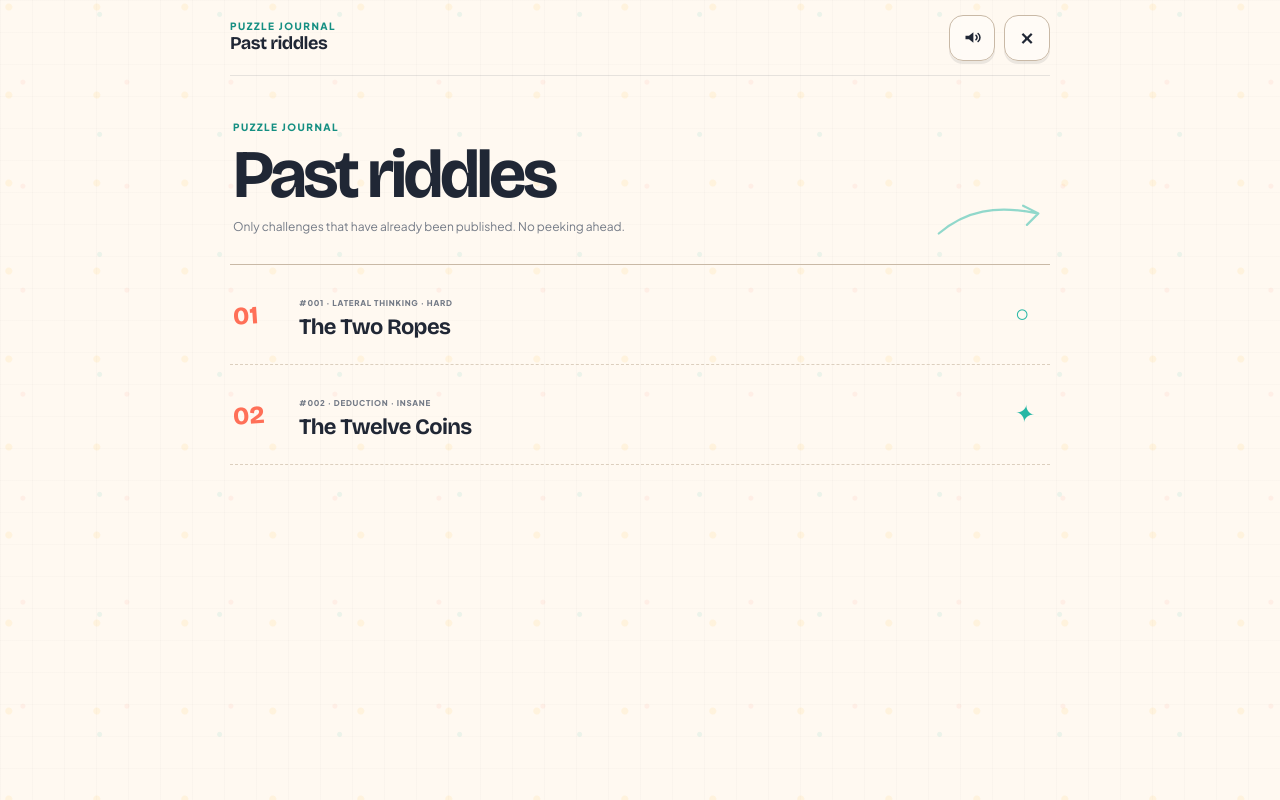
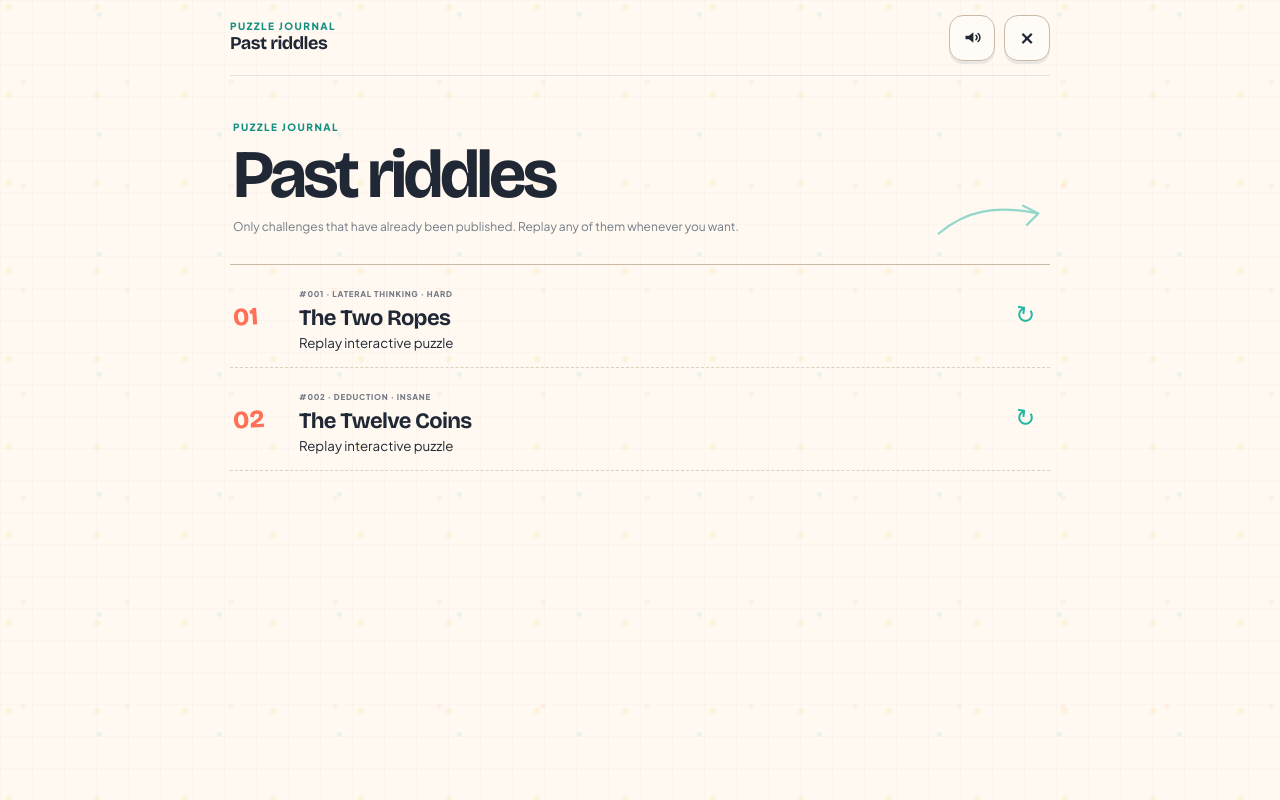
Before and after one commit to maguire-ui/Daily-riddle, a Next.js app: page /archive in a window 1280 px wide. Built offline with nearby package versions, Linux system fonts and the light colour scheme.

Commit message:
Make past riddles replayable from archive

```diff
--- a/app/archive/page.tsx
+++ b/app/archive/page.tsx
@@ -1,3 +1,4 @@
+import Link from "next/link";
 import { RIDDLES, START_DAY, currentDayKey, dayDiff } from "../lib/riddles";
 import SecondaryHeader from "../components/SecondaryHeader";
 
@@ -13,21 +14,27 @@ export default function ArchivePage() {
         <section className="archive-heading">
           <span className="tiny-kicker">PUZZLE JOURNAL</span>
           <h1>Past riddles</h1>
-          <p>Only challenges that have already been published. No peeking ahead.</p>
+          <p>Only challenges that have already been published. Replay any of them whenever you want.</p>
           <svg viewBox="0 0 120 56" aria-hidden="true"><path d="M6 36c28-24 60-30 103-21M94 7l16 8-12 12"/></svg>
         </section>
 
         <div className="archive-list">
           {published.length === 0 ? <p className="subtle">No past riddles yet.</p> : null}
           {published.map((r,index)=>(
-            <article className="archive-entry" key={r.id}>
+            <Link
+              className="archive-entry archive-replay-entry"
+              key={r.id}
+              href={`/riddle/${r.id}`}
+              aria-label={`Replay ${r.title}`}
+            >
               <span className="archive-index">{String(index+1).padStart(2,"0")}</span>
               <div>
                 <span className="archive-meta">#{String(r.id).padStart(3,"0")} · {r.category} · {r.difficulty}</span>
                 <h2>{r.title}</h2>
+                <small className="archive-replay-label">Replay interactive puzzle</small>
               </div>
-              <span className="archive-mark" aria-hidden="true">{index % 2 === 0 ? "○" : "✦"}</span>
-            </article>
+              <span className="archive-mark replay-mark" aria-hidden="true">↻</span>
+            </Link>
           ))}
         </div>
       </div>
```
